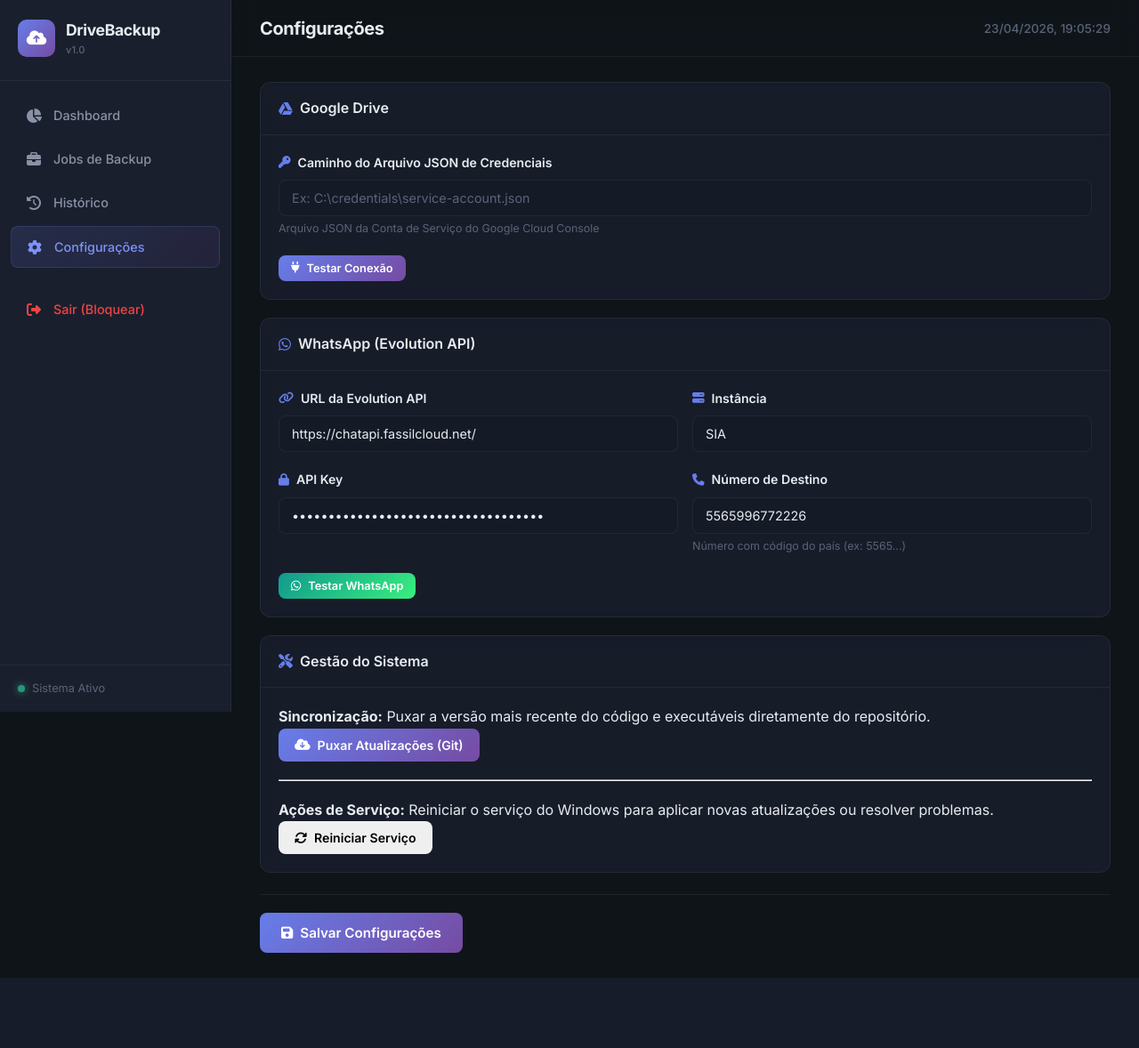
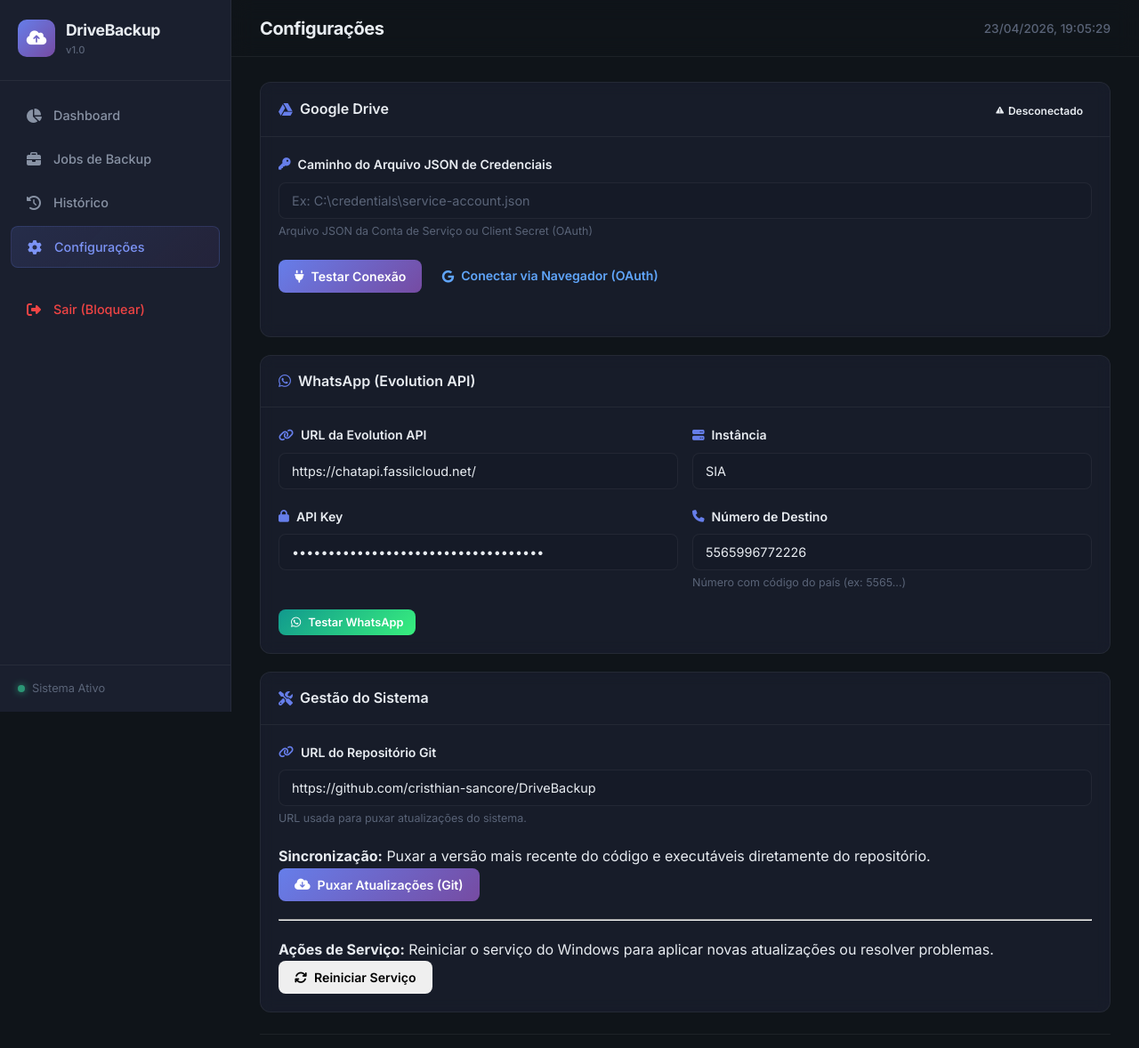
Before and after one commit to cristhian-sancore/DriveBackup, a Flask app: page /settings in a window 1280 px wide. Shown: the top 1178 px of the page at 89% size. Before the commit the page ends 1099 px from the top, so only its background shows below. Run offline with Flask 3, Linux system fonts and the light colour scheme; the visitor is signed in with stand-in values (Sample User, id 1); data comes from the database, SQL or seed files in the repository.

Commit message:
Implementacao de Login Web OAuth2 consistente e atualizacao do executavel

```diff
--- a/app.py
+++ b/app.py
@@ -14,6 +14,9 @@ import drive_client
 import backup_engine
 import scheduler
 import notificador
+from google_auth_oauthlib.flow import Flow
+
+os.environ['OAUTHLIB_INSECURE_TRANSPORT'] = '1'
 
 def get_resource_path(relative_path):
     if getattr(sys, 'frozen', False):
@@ -249,48 +252,36 @@ def testar_whatsapp():
 @app.route("/api/sistema/atualizar", methods=["POST"])
 @login_required
 def api_sistema_atualizar():
-    """Executa o git pull para atualizar o código/binário. Auto-inicializa se necessário."""
+    """Baixa a atualização do GitHub sem depender do Git instalado."""
     try:
         import subprocess
         config = models.obter_config()
-        repo_url = config.get("git_repo_url")
-
-        if not repo_url:
-            return jsonify({"ok": False, "mensagem": "URL do repositório Git não configurada."})
+        # Nota: Agora usamos o seu Token diretamente ou pegamos da config
+        token = config.get("git_token", "")
+        owner = "cristhian-sancore"
+        repo = "DriveBackup"
 
         if getattr(sys, 'frozen', False):
             base_dir = os.path.dirname(sys.executable)
         else:
             base_dir = os.path.dirname(os.path.abspath(__file__))
 
-        git_dir = os.path.join(base_dir, ".git")
+        zip_path = os.path.join(base_dir, "update.zip")
 
-        # Se não for um repositório git, inicializa
-        if not os.path.exists(git_dir):
-            subprocess.run(["git", "init"], cwd=base_dir, capture_output=True, check=True)
-            # Remove remote antigo se existir por algum motivo e adiciona o novo
-            subprocess.run(["git", "remote", "remove", "origin"], cwd=base_dir, capture_output=True)
-            subprocess.run(["git", "remote", "add", "origin", repo_url], cwd=base_dir, capture_output=True, check=True)
-            subprocess.run(["git", "fetch", "origin"], cwd=base_dir, capture_output=True, check=True)
-            subprocess.run(["git", "reset", "--hard", "origin/main"], cwd=base_dir, capture_output=True, check=True)
-            return jsonify({"ok": True, "atualizado": True, "mensagem": "Sistema inicializado com Git e atualizado! Reinicie para aplicar."})
+        # Script PowerShell para baixar via TLS 1.2 sem precisar de git
+        ps_script = f"""
+        [Net.ServicePointManager]::SecurityProtocol = [Net.SecurityProtocolType]::Tls12
+        $headers = @{{ Authorization = "token {token}" }}
+        Invoke-WebRequest -Uri "https://api.github.com/repos/{owner}/{repo}/zipball/main" -Headers $headers -OutFile "{zip_path}"
+        """
 
-        # Se já existir, apenas puxa
-        process = subprocess.run(["git", "pull", "origin", "main"],
-                                cwd=base_dir, capture_output=True, text=True)
+        process = subprocess.run(["powershell", "-Command", ps_script], capture_output=True, text=True)
 
         if process.returncode != 0:
-            # Tenta um reset hard se o pull falhar (comum se houver arquivos alterados localmente)
-            subprocess.run(["git", "fetch", "origin"], cwd=base_dir, capture_output=True)
-            process_reset = subprocess.run(["git", "reset", "--hard", "origin/main"], cwd=base_dir, capture_output=True, text=True)
-            if process_reset.returncode == 0:
-                 return jsonify({"ok": True, "atualizado": True, "mensagem": "Sistema resetado para a versão do servidor com sucesso! Reinicie para aplicar."})
-            return jsonify({"ok": False, "mensagem": f"Erro Git: {process.stderr or process.stdout}"})
+            return jsonify({"ok": False, "mensagem": f"Erro ao baixar: {process.stderr}"})
 
-        stdout = process.stdout
-        if "Already up to date" in stdout or "Já está atualizado" in stdout:
-            return jsonify({"ok": True, "atualizado": False, "mensagem": "O sistema já está na versão mais atual."})
-
+        # Aqui o arquivo ZIP foi baixado. O botão "Reiniciar" já está configurado para
+        # extrair e aplicar o .exe (na verdade, vamos precisar que o reinício extraia o zip)
         return jsonify({"ok": True, "atualizado": True, "mensagem": "Atualização baixada com sucesso! Clique em 'Reiniciar' para aplicar."})
     except Exception as e:
         return jsonify({"ok": False, "mensagem": f"Erro interno: {str(e)}"})
@@ -391,6 +382,109 @@ def api_drive_criar_pasta():
 
 
 # ========================
+# GOOGLE DRIVE OAUTH WEB FLOW
+# ========================
+
+@app.route("/auth/google")
+@login_required
+def auth_google():
+    """Inicia o fluxo de autorização do Google Drive via Web."""
+    # Busca todos os JSONs na pasta data para encontrar um que seja OAuth (web ou installed)
+    json_path = None
+    data_dir = os.path.join(BASE_DIR, "data")
+    if os.path.exists(data_dir):
+        for arq in os.listdir(data_dir):
+            if arq.endswith(".json"):
+                caminho = os.path.join(data_dir, arq)
+                try:
+                    with open(caminho, 'r') as f:
+                        dados = json.load(f)
+                        if "web" in dados or "installed" in dados:
+                            json_path = caminho
+                            # Se achou, já salva como padrão se não houver um
+                            models.salvar_config({"google_json_path": json_path})
+                            break
+                except:
+                    continue
+
+    if not json_path:
+        flash("Arquivo de credenciais OAuth (client_secret.json) não encontrado na pasta data. Certifique-se de que o arquivo é do tipo 'Web' ou 'Desktop'.", "error")
+        return redirect(url_for('settings_view'))
+
+    try:
+        flow = Flow.from_client_secrets_file(
+            json_path,
+            scopes=['https://www.googleapis.com/auth/drive'],
+            redirect_uri=url_for('oauth2callback', _external=True)
+        )
+
+        authorization_url, state = flow.authorization_url(
+            access_type='offline',
+            prompt='consent',
+            include_granted_scopes='true'
+        )
+
+        session['oauth_state'] = state
+        # O code_verifier é necessário para as versões novas da biblioteca (PKCE)
+        session['oauth_verifier'] = flow.code_verifier
+
+        return redirect(authorization_url)
+    except Exception as e:
+        flash(f"Erro ao iniciar autenticação: {str(e)}", "error")
+        return redirect(url_for('settings_view'))
+
+
+@app.route("/oauth2callback")
+@login_required
+def oauth2callback():
+    """Callback do Google após autorização."""
+    try:
+        state = session.get('oauth_state')
+
+        # Localiza o JSON correto novamente para garantir consistência
+        json_path = None
+        data_dir = os.path.join(BASE_DIR, "data")
+        for arq in os.listdir(data_dir):
+            if arq.endswith(".json"):
+                caminho = os.path.join(data_dir, arq)
+                try:
+                    with open(caminho, 'r') as f:
+                        dados = json.load(f)
+                        if "web" in dados or "installed" in dados:
+                            json_path = caminho
+                            break
+                except: continue
+
+        if not json_path:
+            raise Exception("Arquivo client_secret não encontrado no callback.")
+
+        flow = Flow.from_client_secrets_file(
+            json_path,
+            scopes=['https://www.googleapis.com/auth/drive'],
+            state=state,
+            redirect_uri=url_for('oauth2callback', _external=True)
+        )
+
+        flow.fetch_token(
+            authorization_response=request.url,
+            code_verifier=session.get('oauth_verifier')
+        )
+
+        creds = flow.credentials
+
+        # Salva o token no caminho esperado pelo drive_client.py
+        with open(drive_client.TOKEN_FILE, 'w') as token_file:
+            token_file.write(creds.to_json())
+
+        flash("Google Drive conectado com sucesso!", "success")
+        return redirect(url_for('settings_view'))
+    except Exception as e:
+        print(f"ERRO NO CALLBACK OAUTH: {e}")
+        flash(f"Erro no retorno do Google: {str(e)}", "error")
+        return redirect(url_for('settings_view'))
+
+
+# ========================
 # API - Explorador Local
 # ========================
 
@@ -460,8 +554,22 @@ def api_progresso(job_id):
 # ========================
 
 def inicializar():
-    """Inicializa banco e agendador."""
+    """Inicializa banco, agendador e autentica Drive automaticamente."""
     models.init_db()
+
+    # Auto-detecção e Login do Google Drive
+    print("[*] Verificando credenciais do Google Drive...")
+    json_path = models.detectar_e_atualizar_google_json()
+    if json_path:
+        print(f"[*] Credenciais encontradas: {os.path.basename(json_path)}")
+        ok, msg = drive_client.testar_conexao(json_path)
+        if ok:
+            print(f"[OK] Google Drive conectado: {msg}")
+        else:
+            print(f"[!] Falha ao conectar no Drive: {msg}")
+    else:
+        print("[!] Nenhuma credencial do Google Drive encontrada na pasta 'data'.")
+
     scheduler.carregar_todos_jobs()
     print("=" * 50)
     print("  DriveBackup - Sistema de Backup")
--- a/templates/settings.html
+++ b/templates/settings.html
@@ -7,8 +7,11 @@
 <form method="POST">
     <!-- Google Drive -->
     <div class="card">
-        <div class="card-header">
+        <div class="card-header d-flex justify-content-between align-items-center">
             <h2><i class="fab fa-google-drive"></i> Google Drive</h2>
+            <div id="drive-status-badge">
+                <span class="badge badge-secondary"><i class="fas fa-sync fa-spin"></i> Verificando...</span>
+            </div>
         </div>
         <div class="card-body">
             <div class="form-group">
@@ -16,11 +19,18 @@
                 <input type="password" id="google_json_path" name="google_json_path" class="form-control"
                        placeholder="Ex: C:\credentials\service-account.json"
                        value="{{ config.get('google_json_path', '') }}">
-                <small class="form-hint">Arquivo JSON da Conta de Serviço do Google Cloud Console</small>
+                <small class="form-hint">Arquivo JSON da Conta de Serviço ou Client Secret (OAuth)</small>
             </div>
-            <button type="button" class="btn btn-sm btn-primary" onclick="testarDrive()">
-                <i class="fas fa-plug"></i> Testar Conexão
-            </button>
+
+            <div class="d-flex align-items-center mb-3" style="gap: 10px;">
+                <button type="button" class="btn btn-primary" onclick="testarDrive()">
+                    <i class="fas fa-plug"></i> Testar Conexão
+                </button>
+
+                <a href="{{ url_for('auth_google') }}" class="btn btn-outline-danger">
+                    <i class="fab fa-google"></i> Conectar via Navegador (OAuth)
+                </a>
+            </div>
             <span id="drive-test-result" class="test-result"></span>
         </div>
     </div>
@@ -74,6 +84,13 @@
         </div>
         <div class="card-body">
             <div class="maintenance-actions">
+                <div class="form-group" style="margin-bottom: 20px;">
+                    <label for="git_repo_url"><i class="fas fa-link"></i> URL do Repositório Git</label>
+                    <input type="text" id="git_repo_url" name="git_repo_url" class="form-control"
+                           placeholder="https://github.com/usuario/repositorio"
+                           value="{{ config.get('git_repo_url', '') }}">
+                    <small class="form-hint">URL usada para puxar atualizações do sistema.</small>
+                </div>
                 <div class="action-item">
                     <p><strong>Sincronização:</strong> Puxar a versão mais recente do código e executáveis diretamente do repositório.</p>
                     <button type="button" class="btn btn-primary" onclick="atualizarSistema()">
@@ -196,5 +213,19 @@
                 el.className = 'test-result test-error';
             });
     }
+
+    // Inicialização: Verifica status do Drive ao carregar
+    document.addEventListener('DOMContentLoaded', function() {
+        const badge = document.getElementById('drive-status-badge');
+        fetch('/settings/testar-drive', {method: 'POST'})
+            .then(r => r.json())
+            .then(data => {
+                if (data.ok) {
+                    badge.innerHTML = '<span class="badge badge-success"><i class="fas fa-check"></i> Conectado</span>';
+                } else {
+                    badge.innerHTML = '<span class="badge badge-danger"><i class="fas fa-exclamation-triangle"></i> Desconectado</span>';
+                }
+            });
+    });
 </script>
 {% endblock %}
```
Also changed, not shown: drive_client.py (+30 -11 lines), models.py (+40 -1 lines).
